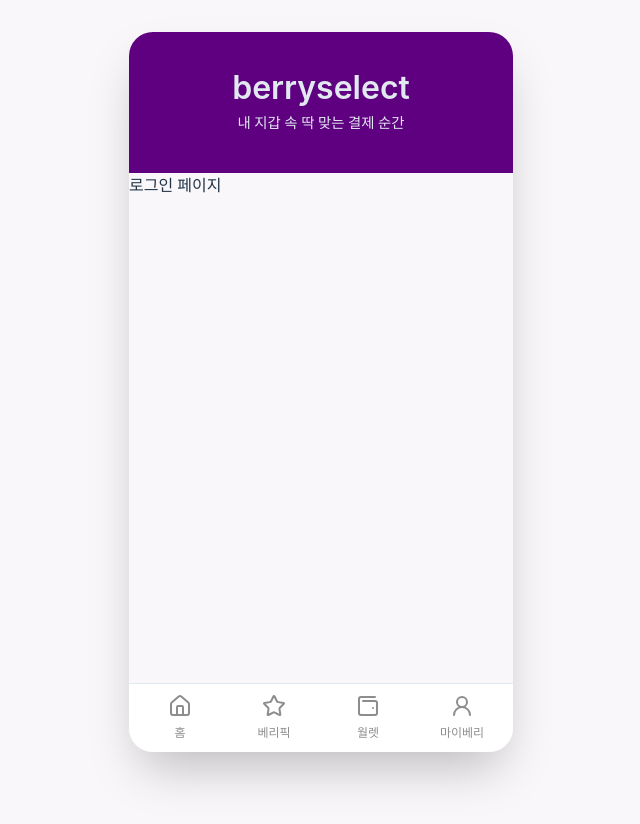
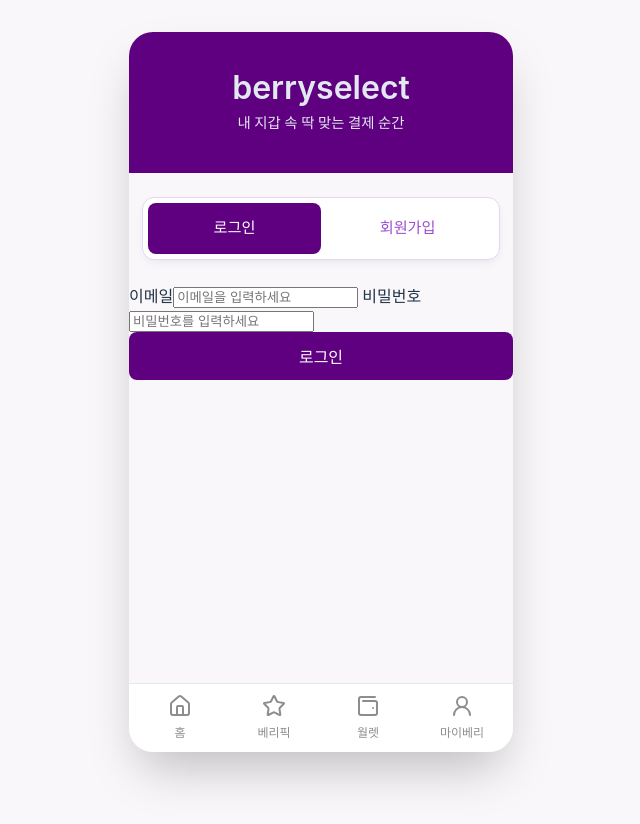
Before and after one commit to BerryPing/berryselect-frontend, a React (Vite) app: page /auth/login in a window 1280 px wide. Shown: the top 824 px of the page, without its empty margins (319-959 px from the left). Built offline with nearby package versions, Linux system fonts and the light colour scheme.

Commit message:
:sparkles: 로그인/회원가입 선택 버튼 왔다갔다하는 AuthTabs구현

```diff
--- a/package.json
+++ b/package.json
@@ -24,6 +24,7 @@
     "@types/node": "^24.3.0",
     "@types/react": "^19.1.10",
     "@types/react-dom": "^19.1.7",
+    "@types/react-router-dom": "^5.3.3",
     "@types/styled-components": "^5.1.34",
     "@vitejs/plugin-react": "^5.0.0",
     "eslint": "^9.33.0",
--- a/src/components/common/Button.tsx
+++ b/src/components/common/Button.tsx
@@ -0,0 +1,43 @@
+import React from "react";
+import styled from "styled-components";
+
+interface ButtonProps extends React.ButtonHTMLAttributes<HTMLButtonElement> {
+    fullWidth?: boolean;
+}
+
+const StyledButton = styled.button<{ fullWidth?: boolean }>`
+  background-color: var(--theme-primary);
+  color: white;
+  font-weight: 600;
+  font-size: 16px;
+  border: none;
+  border-radius: 8px;
+  padding: 12px 16px;
+  cursor: pointer;
+  width: ${({ fullWidth }) => (fullWidth ? "100%" : "auto")};
+
+  transition: background-color 0.2s ease;
+
+  &:hover {
+    background-color: #72009b;
+  }
+
+  &:active {
+    background-color: #4b0063;
+  }
+
+  &:disabled {
+    background-color: #ccc;
+    cursor: not-allowed;
+  }
+`;
+
+const Button: React.FC<ButtonProps> = ({ children, fullWidth, ...props }) => {
+    return (
+        <StyledButton fullWidth={fullWidth} {...props}>
+            {children}
+        </StyledButton>
+    );
+};
+
+export default Button;
--- a/src/pages/Auth/Auth.module.css
+++ b/src/pages/Auth/Auth.module.css
@@ -0,0 +1,42 @@
+/* --- Auth Tabs --- */
+/* 탭 전체 wrapper */
+.tabs {
+    display: flex;
+    align-self: stretch;
+    background: white;
+    box-shadow: 0px 4px 12px -4px rgba(0, 0, 0, 0.1);
+    border-radius: 12px;
+    border: 1px solid #e5d5f0;
+    overflow: hidden;
+
+    padding : 5px;
+    margin-top : 1.5rem;
+    margin-bottom: 1.5rem;
+    margin-left : 0.8rem;
+    margin-right : 0.8rem;
+}
+
+/* 기본 탭 스타일 */
+.tab {
+    flex: 1 1 0;
+    text-align: center;
+    padding: 14px 12px;
+    font-size: 15.2px;
+    font-weight: 700;
+    font-family: "Roboto", sans-serif;
+    border-radius: 8px;
+    text-decoration: none;
+    transition: background 0.2s ease, color 0.2s ease;
+}
+
+/* 선택된 탭 */
+.tabActive {
+    background: #5f0080; /* 진보라 */
+    color: white;
+}
+
+/* 선택 안된 탭 */
+.tabInactive {
+    background: transparent;
+    color: #9b4dcc; /* 연보라 */
+}
--- /dev/null
+++ b/src/pages/Auth/AuthTabs.tsx
@@ -0,0 +1,29 @@
+import { NavLink } from "react-router-dom";
+import styles from "./Auth.module.css";
+
+export default function AuthTabs() {
+    return (
+        <div className={styles.tabs} role="tablist" aria-label="인증 탭">
+            <NavLink
+                to="/auth/login"
+                className={({ isActive }) =>
+                    [styles.tab, isActive ? styles.tabActive : styles.tabInactive].join(" ")
+                }
+                role="tab"
+                aria-selected={location.pathname === "/auth/login"}
+            >
+                로그인
+            </NavLink>
+
+            <NavLink
+                to="/auth/register"
+                className={({ isActive }) =>
+                    [styles.tab, isActive ? styles.tabActive : styles.tabInactive].join(" ")
+                }
+                role="tab"
+            >
+                회원가입
+            </NavLink>
+        </div>
+    );
+}
--- a/src/pages/Auth/LoginPage.tsx
+++ b/src/pages/Auth/LoginPage.tsx
@@ -1,10 +1,45 @@
 import Header4Auth from '@/components/layout/Header4Auth';
+import AuthTabs from './AuthTabs';
+import styles from './Auth.module.css';
+import Button from '@/components/common/Button';
+import { useState } from 'react';
 
 export default function LoginPage(){
+    const [email, setEmail] = useState("");
+    const [pw, setPw] = useState("");
+
+    const onSubmit = (e: React.FormEvent) => {
+        e.preventDefault();
+        //TODO : authApi.login(email,pw)
+    };
+
     return (
         <div>
             <Header4Auth />
-            <div>로그인 페이지</div>
+            <div className={styles.container}>
+                <AuthTabs />
+
+                <form onSubmit = {onSubmit} className={styles.form}>
+                    <label className={styles.label}>이메일</label>
+                    <input className = {styles.input}
+                           type = "email"
+                           placeholder = "이메일을 입력하세요"
+                           value = {email}
+                           onChange={(e) => setEmail(e.target.value)}
+                           />
+
+                    <label className={styles.label}> 비밀번호 </label>
+                    <input
+                        className={styles.input}
+                        type="password"
+                        placeholder="비밀번호를 입력하세요"
+                        value = {pw}
+                        onChange={(e) => setPw(e.target.value)}
+                        />
+                    <Button type="submit" fullWidth>로그인</Button>
+                </form>
+
+            </div>
         </div>
     );
 }
--- a/src/pages/Auth/RegisterPage.tsx
+++ b/src/pages/Auth/RegisterPage.tsx
@@ -1,9 +1,12 @@
 import Header4Auth from '@/components/layout/Header4Auth';
+import AuthTabs from "@/pages/Auth/AuthTabs.tsx";
 
 export default function RegisterPage(){
     return (
         <div>
             <Header4Auth />
+            <AuthTabs />
+
             <div>회원가입 페이지</div>
         </div>
     );
```
Also changed, not shown: 1 other file (tests, documents, lock files or other folders).
